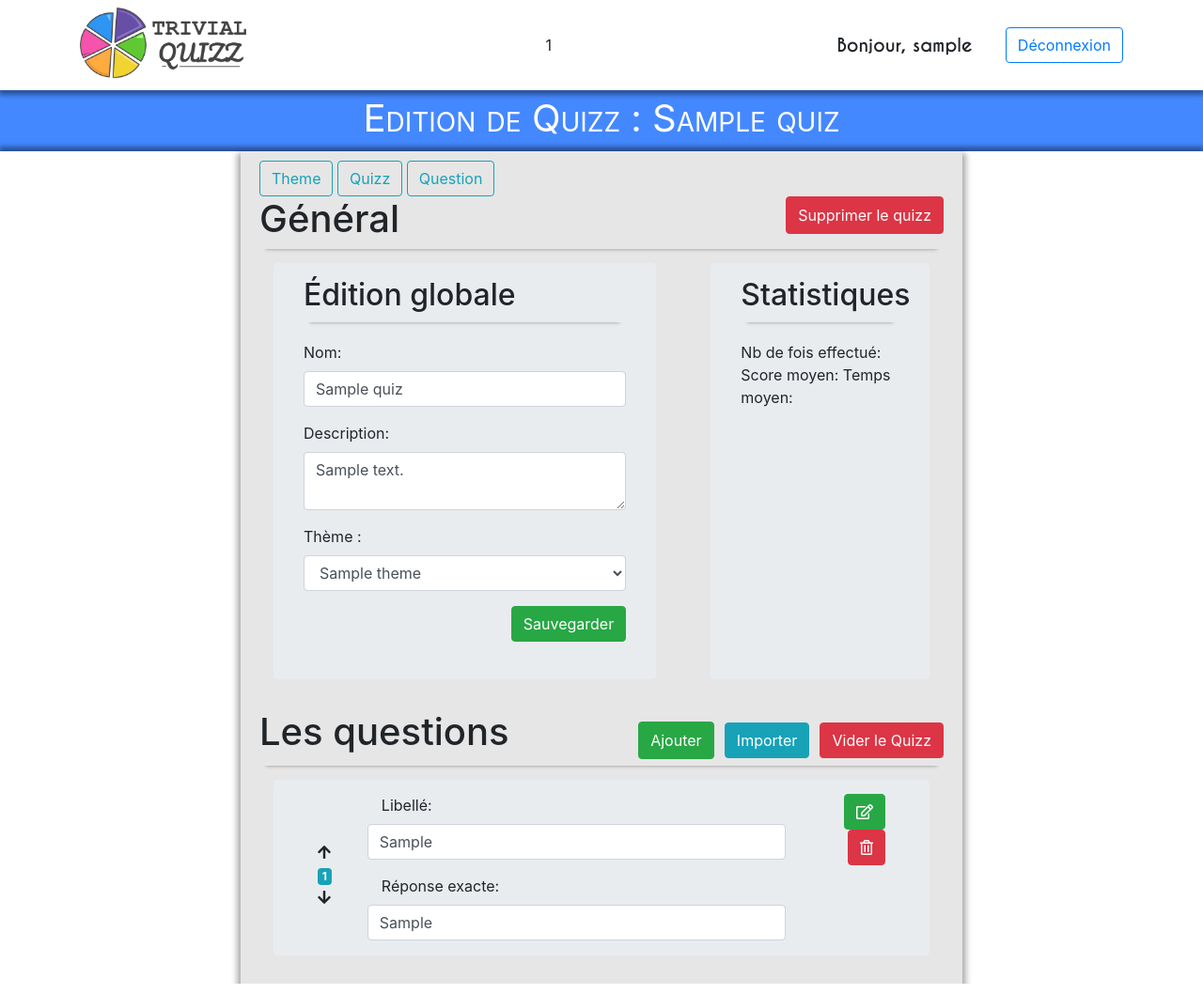
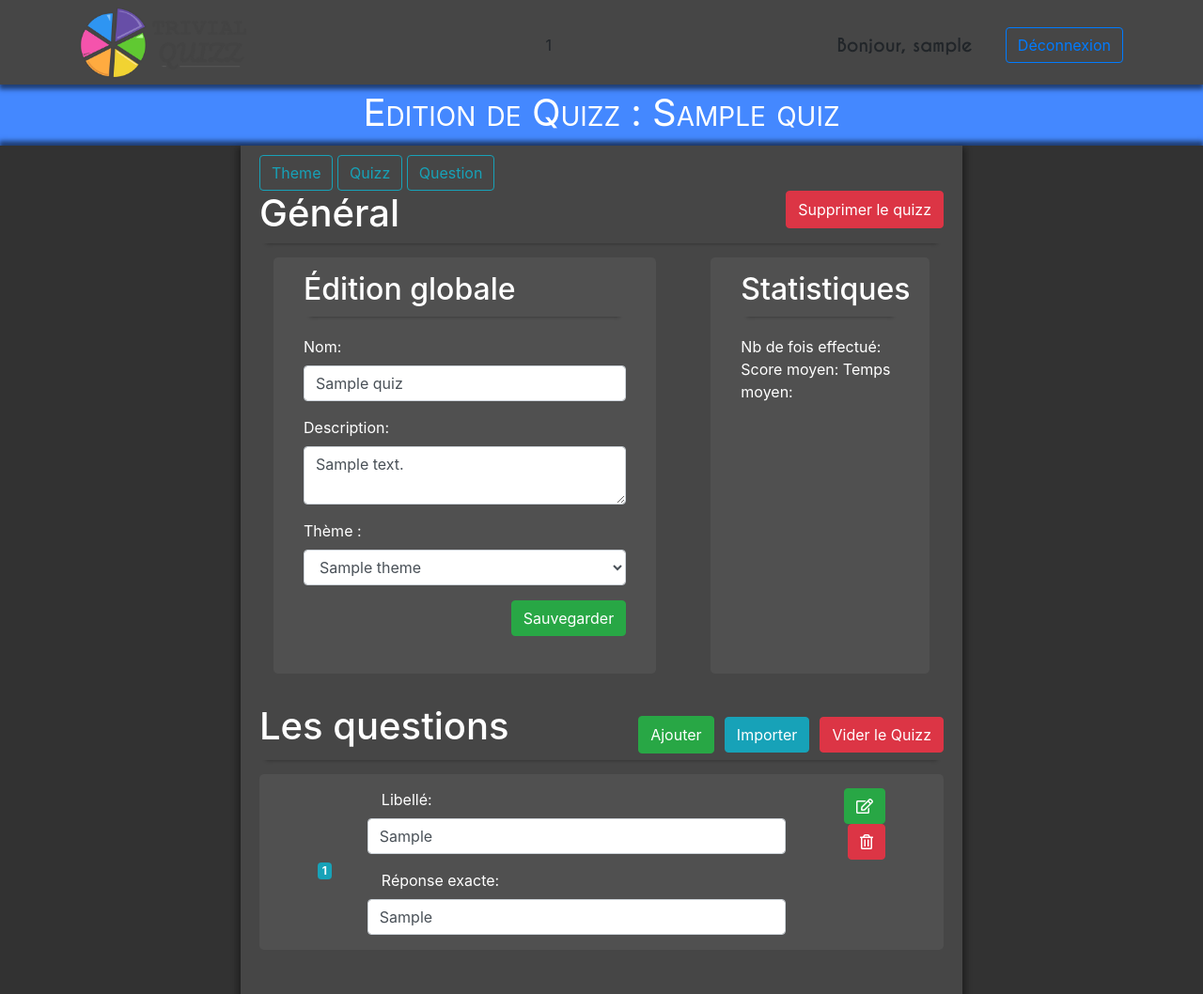
Before and after one commit to RomainBnfn/TrivialQuizz, a PHP site: page /admin/quizz-edit.php?id=1 in a window 1280 px wide. Shown: the whole page at 94% size. Run offline with PHP 8.4, Linux system fonts and the light colour scheme; the visitor is signed in with stand-in values (Sample User, id 1); tables that the repository leaves empty hold one stand-in row (values such as "Sample post"); some libraries are stand-ins or nearby versions.

Commit message:
Navbar + Question 2

```diff
--- a/trivialquizz/admin/quizz-edit.php
+++ b/trivialquizz/admin/quizz-edit.php
@@ -156,7 +156,7 @@
         </div>
 
 
-        <div id="containerQuestions">
+        <div class="containerQuestions" id="containerQuestions">
           <?php
             if (empty($_QUESTIONS) || $_QUESTIONS == null )
             {
@@ -164,19 +164,31 @@
             }
             else
             {
+              $nbQuestions = count($_QUESTIONS);
+              $tableauQuestionOrder;
               foreach ($_QUESTIONS as $_QUESTION)
-              { ?>
+              {
+                $indice = $_QUESTION['order'];
+                $tableauQuestionOrder["$indice"] = $_QUESTION["id"];
+                ?>
+                  <div id="containerQuestionN<?= $_QUESTION["id"] ?>" class="jumbotron jumbotron-vert questionContainer" style="order: <?= $_QUESTION['order'] ?>;">
                     <form id="editQuestionN<?= $_QUESTION["id"] ?>" method="POST" onsubmit="saveQuestionReponse(<?= $_QUESTION["id"] ?>); return false;">
-                  <div class="jumbotron jumbotron-vert reduced-div row" style="padding-bottom:0px !important; margin-bottom: 15px">
+                      <div class="reduced-div row">
                         <input id="editQuestion_IdN<?= $_QUESTION["id"] ?>" name="id" type="hidden" value="<?= $_QUESTION["id"] ?>" required/>
 
                         <div class="col-sm-1 d-flex align-items-center">
                           <div>
-                          <div><i class="fas fa-arrow-up"></i></div>
-                          <span class="badge  badge-info">
+                            <div id="questionUpN<?= $_QUESTION["id"] ?>" onclick="moveQuestion(-1, <?= $_QUIZZ["id"] ?>, <?= $_QUESTION["id"] ?>, <?= $_QUESTION["order"] ?>); return false;" <?php if( $_QUESTION["order"] <= 1){ echo "style='display: none'";}?>>
+                              <i class="fas fa-arrow-up"></i>
+                            </div>
+
+                            <span id="badgeQuestionN<?= $_QUESTION["id"] ?>" class="badge badge-info">
                               <?= $_QUESTION["order"] ?>
                             </span>
-                          <div><i class="fas fa-arrow-down"></i></div>
+
+                            <div id="questionDownN<?= $_QUESTION["id"] ?>"onclick="moveQuestion(1, <?= $_QUIZZ["id"] ?>, <?= $_QUESTION["id"] ?>, <?= $_QUESTION["order"] ?>); return false;" <?php if( $_QUESTION["order"] >= $nbQuestions){ echo "style='display: none'";}?>>
+                              <i class="fas fa-arrow-down"></i>
+                            </div>
                           </div>
                         </div>
 
@@ -216,9 +228,10 @@
                           </button>
                           <button class="btn btn-danger float-right"><i class="far fa-trash-alt"></i></i></button>
                         </div>
-
                       </div>
                     </form>
+                  </div>
+
                 <?php
               }
             }
@@ -236,8 +249,64 @@
   <script>
 
     var listeNoms = <?=json_encode(getAllQuizzNames($bdd))?>,
-        nameQuizz = <?=json_encode($_QUIZZ["nom"])?>;
-    listeNoms = listeNoms.filter(function(value, index, arr){ return value != nameQuizz;})
+        nameQuizz = <?=json_encode($_QUIZZ["nom"])?>,
+        tableauQuestionOrder = <?= json_encode($tableauQuestionOrder) ?>,
+        nbQuestions = <?= $nbQuestions ?>;
+
+    listeNoms = listeNoms.filter(function(value, index, arr){ return value != nameQuizz;});
+
+    function editFleches(pos, id, idQuizz){
+      var flecheUp = document.getElementById("questionUpN"+id),
+          flecheDown = document.getElementById("questionDownN"+id);
+      flecheUp.onclick = () => {
+        moveQuestion(-1, idQuizz, id, pos);
+        return false
+      };
+      flecheDown.onclick = () => {
+        moveQuestion(1, idQuizz, id, pos);
+        return false
+      };
+      if(pos == 1)
+      {
+        flecheUp.style.display = "none";
+        flecheDown.style.display = "block";
+      }
+      if (pos == nbQuestions)
+      {
+        flecheDown.style.display = "none";
+      }
+      else if(pos != 1) {
+        flecheUp.style.display = "block";
+        flecheDown.style.display = "block";
+      }
+    }
+
+    function moveQuestion(direction, idQuizz, idQuestion, posQuestion){
+      if(posQuestion+direction<=0 || posQuestion+direction>nbQuestions){
+        return;
+      }
+      fetch("ajax/question-move-order.php?idQuizz="+idQuizz+"&idQuestion="+idQuestion+"&oldPos="+posQuestion+"&direction="+direction)
+      .then((response)=>{
+        response.text()
+        .then((resp) =>{
+          if (resp == "ok"){
+            var idCible = tableauQuestionOrder[posQuestion+direction];
+            //Tableau edit
+            tableauQuestionOrder[posQuestion+direction] = idQuestion;
+            tableauQuestionOrder[posQuestion] = idCible;
+            //order edit
+            document.getElementById("containerQuestionN"+idQuestion).style.order = posQuestion+direction;
+            document.getElementById("containerQuestionN"+idCible).style.order = posQuestion;
+            //badgeQuestion edit
+            document.getElementById("badgeQuestionN"+idQuestion).innerHTML = posQuestion+direction;
+            document.getElementById("badgeQuestionN"+idCible).innerHTML = posQuestion;
+            //fleches edit
+            editFleches(posQuestion+direction, idQuestion, idQuizz);
+            editFleches(posQuestion, idCible, idQuizz);
+          }
+        });
+      });
+    }
 
     function saveQuestionReponse(id)
     {
--- a/trivialquizz/css/cards.css
+++ b/trivialquizz/css/cards.css
@@ -15,6 +15,7 @@
   min-width: 100%;
   margin-bottom: 25px;
   box-shadow: 2px 2px 3px 1px rgba(0, 0, 0, .2);
+  color: black !important;
 }
 
 /* medium screen */
--- a/trivialquizz/css/jumbotron-custom.css
+++ b/trivialquizz/css/jumbotron-custom.css
@@ -2,6 +2,10 @@
 {
   padding-top: 15px !important;
   padding-bottom: 30px !important;
+}
+.jumbotron{
+  background-color: rgb(80,80,80) !important;
+  color: white !important;
 }
 .reduced-div
 {
--- a/trivialquizz/css/style-base.css
+++ b/trivialquizz/css/style-base.css
@@ -8,7 +8,6 @@
   src: url("../font/CaviarDreams/CaviarDreams_Bold.ttf") format('truetype');
   font-weight: bold;
 }
-
 /*** navbar ***/
 .img-logo {
 	max-height: 80px;
@@ -36,10 +35,13 @@
   text-decoration: none;
 }
 nav {
-  box-shadow: 0px 4px 5px 1px rgba(0, 0, 0, .4);
+  box-shadow: 0px 4px 5px 1px rgba(0, 0, 0, .55);
+  background-color: rgb(70,70,70) !important;
+  height: 90px;
 }
-
-
+html{
+  margin-top: 90px;
+}
 /*** Multi usage ***/
 .center
 {
@@ -60,17 +62,22 @@ nav {
 	color: white;
 }
 .cadre-global{
-	box-shadow: 0px -4px 5px 1px rgba(0, 0, 0, .4);
+	box-shadow: 0px -4px 5px 1px rgba(0, 0, 0, .55);
 	display: flex;
 	width: auto;
 	justify-content: center;
+  background-color: rgb(50,50,50);
+}
+body{
+  background-color: rgb(50,50,50) !important;
 }
 .cadre-central{
 	box-shadow: 2px 5px 6px 3px rgba(0, 0, 0, .2), -2px 5px 6px 3px rgba(0, 0, 0, .2);
 	width: 60%;
 	height: 100%;
 	padding: 10px 20px 15px 20px;
-  background-color: rgb(230,230,230);
+  background-color: rgb(70,70,70);
+  color: white;
 }
 .titre1, .titre2{
 	display: flex;
@@ -111,6 +118,16 @@ a{
 }
 a:hover{
   text-decoration: none !important;
+}
+.questionContainer{
+  padding-bottom:0px !important;
+  margin-bottom: 15px;
+  width: 100% !important;
+}
+.containerQuestions{
+  display: flex;
+  flex-flow: row;
+  flex-wrap: wrap;
 }
 /* medium screen */
 @media (min-width: 801px) and (max-width: 1200px) {
--- a/trivialquizz/include/header.html
+++ b/trivialquizz/include/header.html
@@ -3,4 +3,4 @@
 <meta http-equiv="X-UA-Compatible" content="IE=edge">
 <link rel="stylesheet" href="https://stackpath.bootstrapcdn.com/bootstrap/4.1.3/css/bootstrap.min.css" integrity="sha384-MCw98/SFnGE8fJT3GXwEOngsV7Zt27NXFoaoApmYm81iuXoPkFOJwJ8ERdknLPMO" crossorigin="anonymous">
 <link rel="stylesheet" href="/trivial/trivialquizz/lib/fontawesome-free-5.13.0-web/css/all.css">
-    <meta name="viewport" content="width=device-width, initial-scale=1.0"/>
+<meta name="viewport" content="width=device-width, initial-scale=1.0"/>
--- a/trivialquizz/include/navbar.php
+++ b/trivialquizz/include/navbar.php
@@ -25,7 +25,7 @@
     $connected = false;
   }
 ?>
-<nav class="navbar navbar-default navbar-fixed-top" role="navigation">
+<nav class="navbar fixed-top" role="navigation">
   <div class="container">
     <!-- Logo pour aller à la page d'accueil -->
     <div>
```
Also changed, not shown: trivialquizz/admin/ajax/question-move-order.php (added, +41 -0 lines). Lines whose indentation alone changed are shown as unchanged.
